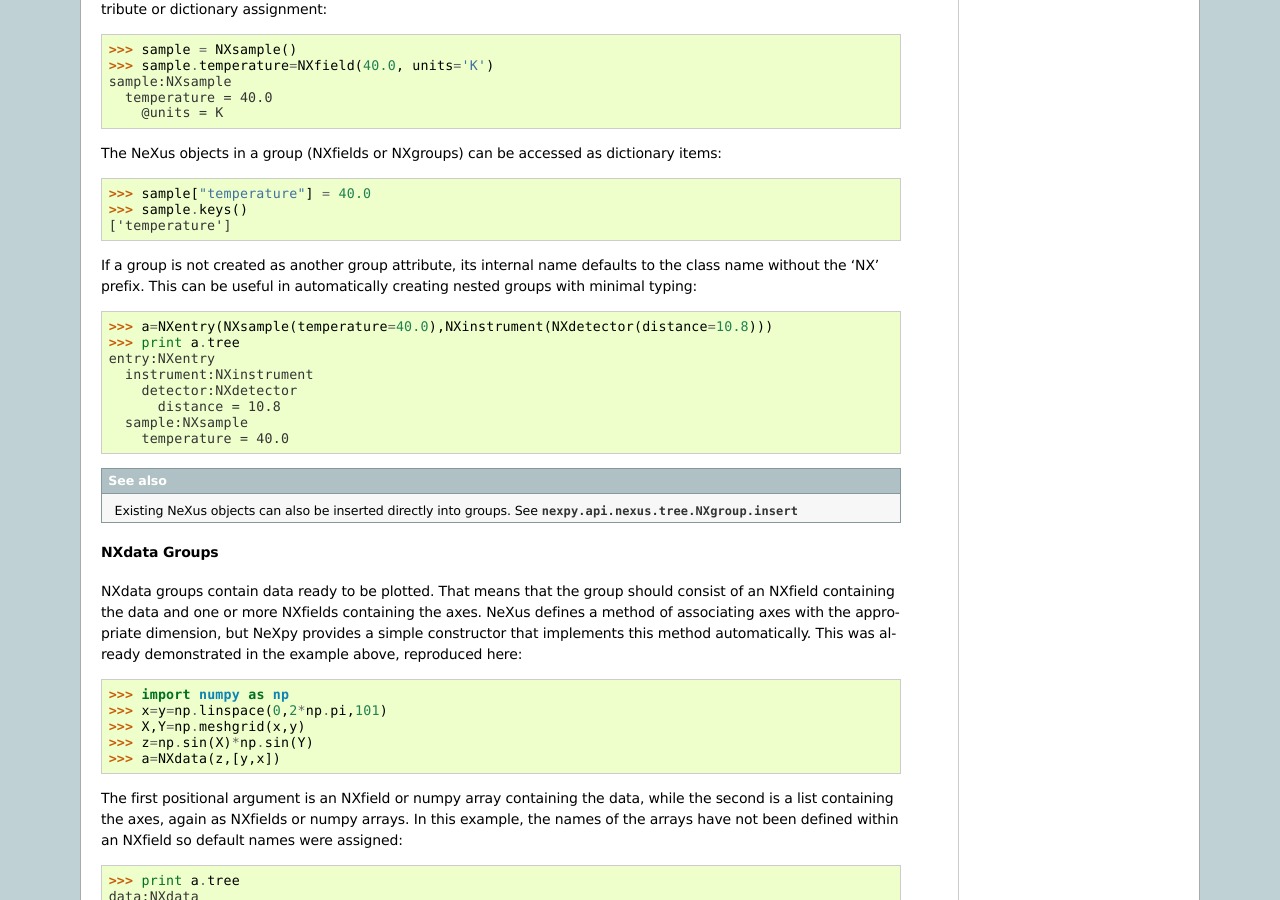
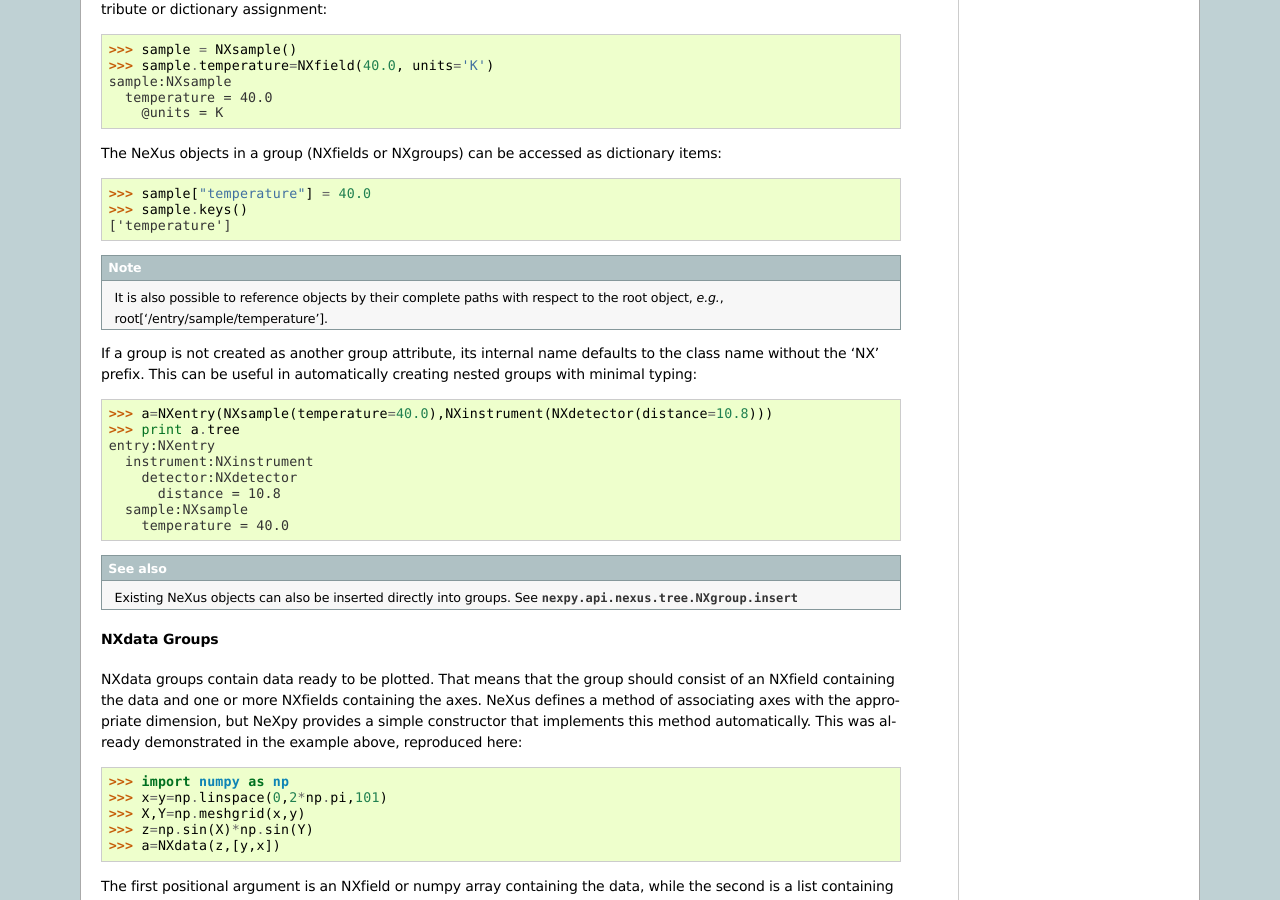
Before and after one commit to nexpy/nexpy, a Sphinx documentation site: the page built from doc/source/pythonshell.rst, in a window 1280 px wide and 900 px high, scrolled down 5081 px. Built offline with Sphinx 7.4.7, drawn with Linux system fonts in a browser that asks for light colours.

Commit message:
Updated documentation

```diff
--- a/doc/source/pythonshell.rst
+++ b/doc/source/pythonshell.rst
@@ -299,6 +299,9 @@ dictionary items::
  >>> sample["temperature"] = 40.0
  >>> sample.keys()
  ['temperature']
+
+.. note:: It is also possible to reference objects by their complete paths with
+          respect to the root object, *e.g.*, root['/entry/sample/temperature'].
 
 If a group is not created as another group attribute, its internal name defaults
 to the class name without the 'NX' prefix. This can be useful in automatically
```
